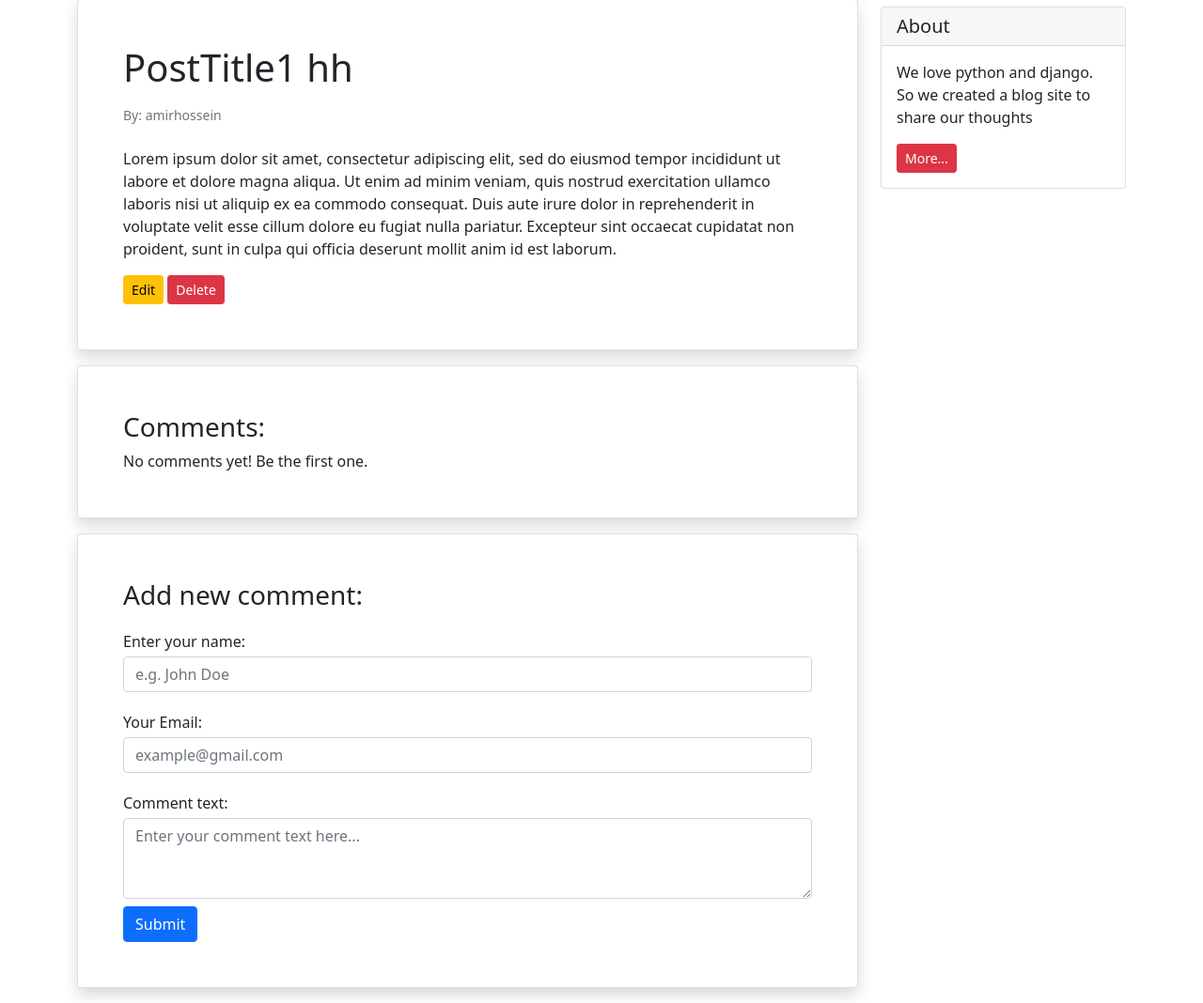
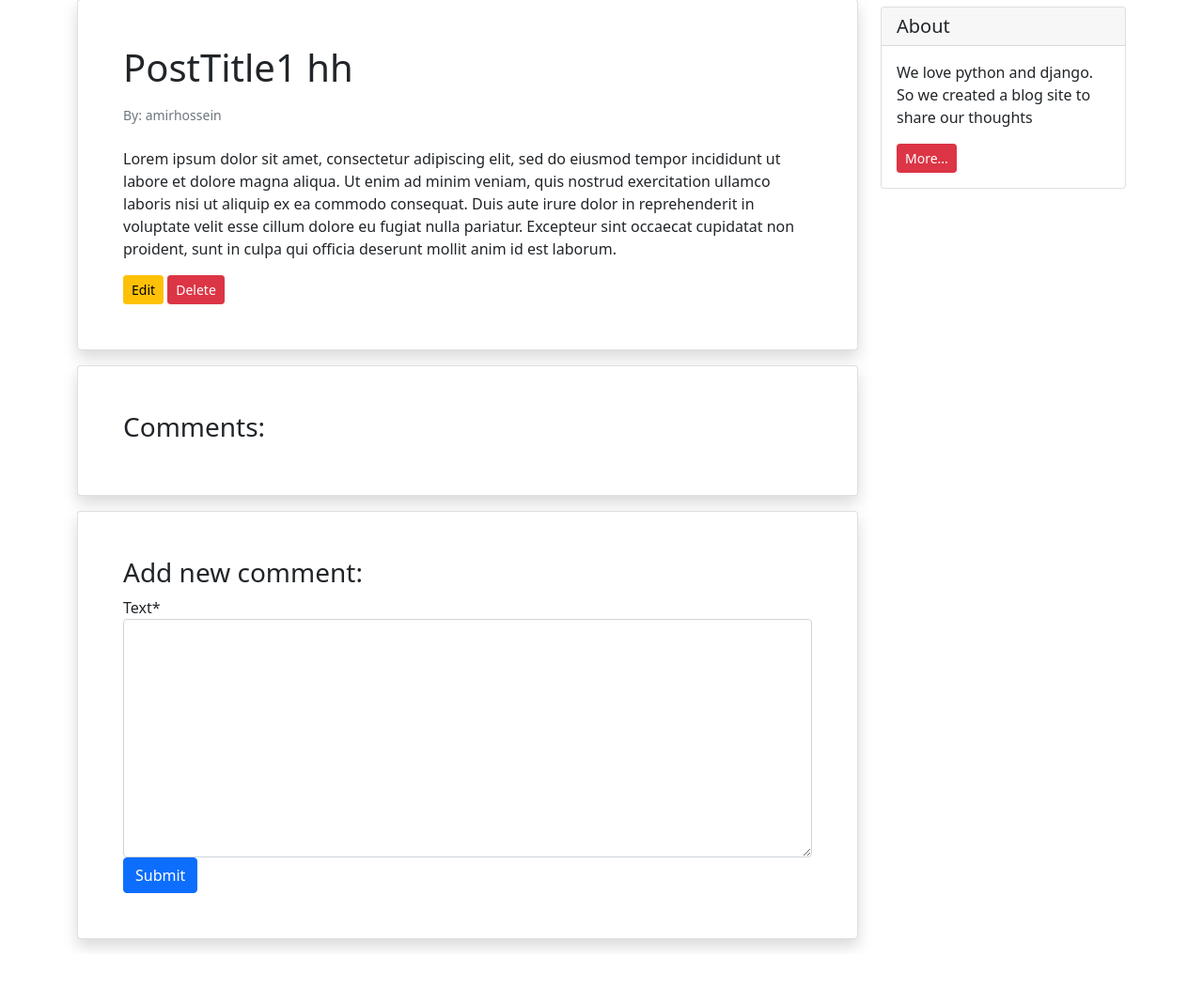
Before and after one commit to AmirHossein82x/django_blog_project, a Django app: page /blog/1/ in a window 1280 px wide. Shown: the part 243-1311 px from the top of the page at 94% size. After the commit the page ends 1254 px from the top, so only its background shows below. Run offline with Django 4.2, Linux system fonts and the light colour scheme; a user stored in the database is signed in; data comes from the database, SQL or seed files in the repository; both versions use the stored data as it was after the commit; some libraries are stand-ins or nearby versions.

Commit message:
permission and comment_form

```diff
--- a/blog/admin.py
+++ b/blog/admin.py
@@ -1,5 +1,5 @@
 from django.contrib import admin
-from .models import Post
+from .models import Post, Comment
 
 # Register your models here.
 @admin.register(Post)
@@ -8,3 +8,6 @@ class PostAdmin(admin.ModelAdmin):
     ordering = ('status',)
 
 # admin.site.register(Post, PostAdmin)
+@admin.register(Comment)
+class CommentAdmin(admin.ModelAdmin):
+    list_display = ('user', 'post')
--- a/blog/forms.py
+++ b/blog/forms.py
@@ -1,6 +1,11 @@
 from django import forms
-from .models import Post
+from .models import Post, Comment
 class PostForm(forms.ModelForm):
     class Meta:
         model = Post
         fields = ['title', 'text', 'author', 'status']
+
+class CommentForm(forms.ModelForm):
+    class Meta:
+        model = Comment
+        fields = ['text']
--- a/blog/models.py
+++ b/blog/models.py
@@ -1,6 +1,6 @@
 from django.db import models
 from django.shortcuts import reverse
-
+from django.contrib.auth import get_user_model
 # Create your models here.
 class Post(models.Model):
     STATUS_CHOICES = (
@@ -19,3 +19,8 @@ class Post(models.Model):
 
     def get_absolute_url(self):
         return reverse('posts_detail', args=[self.id])
+
+class Comment(models.Model):
+    user = models.ForeignKey(get_user_model(), on_delete=models.CASCADE)
+    post = models.ForeignKey(Post, related_name='comments', on_delete=models.CASCADE)
+    text = models.TextField()
--- a/blog/templates/blog/post_detail.html
+++ b/blog/templates/blog/post_detail.html
@@ -1,4 +1,5 @@
 {% extends '_base.html' %}
+{% load crispy_forms_tags %}
 {% block page_title %}
     Post Detail
 {% endblock %}
@@ -11,34 +12,30 @@
                     <h1>{{ posts.title }}</h1>
                     <p class="small text-muted mt-2">By: {{ posts.author }}</p>
                     <p class="mt-2">{{ posts.text }}</p>
+                    {% if posts.author == user %}
                     <div>
                         <a href="{% url "post_update" posts.id %}" class="btn btn-sm btn-warning">Edit</a>
                         <a href="{% url "post delete" posts.id %}" class="btn btn-sm btn-danger">Delete</a>
                     </div>
-
+                    {% endif %}
                 </div>
 
                 <div class="card shadow my-3 p-5">
                     <h3>Comments:</h3>
-                    No comments yet! Be the first one.
+                    {% for comment in comments %}
+                    <div class="container">
+                    <h3>{{ comment.user.username }}</h3>
+                    <p>{{ comment.text }}</p>
+
+                    </div>
+                    {% endfor %}
                 </div>
 
                 <div class="card shadow my-3 p-5">
                     <h3>Add new comment:</h3>
                     <form method="POST">
-                        <div class="form-group py-2">
-                            <label class="py-1" for="author_name">Enter your name:</label>
-                            <input type="text" class="form-control" placeholder="e.g. John Doe" name="author_name">
-                        </div>
-                        <div class="form-group py-2">
-                            <label class="py-1" for="email">Your Email:</label>
-                            <input type="email" class="form-control" placeholder="example@gmail.com" name="email">
-                        </div>
-                        <div class="form-group py-2">
-                            <label class="py-1" for="comment_text">Comment text:</label>
-                            <textarea class="form-control" name="text" rows="3"
-                                      placeholder="Enter your comment text here..."></textarea>
-                        </div>
+                        {% csrf_token %}
+                        {{ comment_form|crispy }}
                         <button type="submit" class="btn btn-primary">Submit</button>
                     </form>
                 </div>
--- a/blog/urls.py
+++ b/blog/urls.py
@@ -3,7 +3,7 @@ from .views import *
 
 urlpatterns = [
     path('', PostListView.as_view(), name='posts_list'),
-    path('<int:pk>/', PostDetailView.as_view(), name='posts_detail'),
+    path('<int:pk>/', post_detail_view, name='posts_detail'),
     path('create/', PostCreateView.as_view(), name='post create'),
     path('<int:pk>/update', PostUpdateView.as_view(), name='post_update'),
     path('<int:pk>/delete/', PostDeleteView.as_view(), name='post delete')
--- a/blog/views.py
+++ b/blog/views.py
@@ -4,9 +4,11 @@ from django.http import HttpResponse
 from django.core.exceptions import ObjectDoesNotExist
 from django.shortcuts import get_object_or_404
 from django.contrib.auth.models import User
-from .forms import PostForm
+from .forms import PostForm, CommentForm
 from django.views import generic
 from django.urls import reverse_lazy
+from django.contrib.auth.decorators import login_required
+from django.contrib.auth.mixins import LoginRequiredMixin, UserPassesTestMixin
 
 # Create your views here.
 def post_list_view(request):
@@ -22,21 +24,34 @@ class PostListView(generic.ListView):
     def get_queryset(self):
         return Post.objects.filter(status='pub').order_by("-datetime_modified")
 
-
+@login_required
 def post_detail_view(request, pk):
     posts = get_object_or_404(Post, pk=pk)
+    comments = posts.comments.all()
+    if request.method == "POST":
+        comment_form = CommentForm(request.POST)
+        if comment_form.is_valid():
+            new = comment_form.save(commit=False)
+            new.post = posts
+            new.user = request.user
+            new.save()
+            comment_form = CommentForm()
+    else:
+        comment_form = CommentForm()
+
+
     # try:
     #    posts = Post.objects.get(pk=pk)
     # except Post.DoesNotExist:  we can use this
     # except ObjectDoesNotExist:  # we can use this too
     #     posts = None
 
-    return render(request, 'blog/post_detail.html', {"posts": posts})
+    return render(request, 'blog/post_detail.html', {"posts": posts, 'comments': comments, 'comment_form': comment_form})
 
-class PostDetailView(generic.DetailView):
-    template_name = 'blog/post_detail.html'
-    model = Post
-    context_object_name = 'posts'
+# class PostDetailView(generic.DetailView):
+#     template_name = 'blog/post_detail.html'
+#     model = Post
+#     context_object_name = 'posts'
 
 
 def post_create_view(request):
@@ -61,7 +76,7 @@ def post_create_view(request):
         form = PostForm()
     return render(request, 'blog/post_create.html', context={'form': form})
 
-class PostCreateView(generic.CreateView):
+class PostCreateView(LoginRequiredMixin, generic.CreateView):
     form_class = PostForm
     template_name = 'blog/post_create.html'
     context_object_name = 'form'
@@ -75,10 +90,14 @@ def post_update_view(request, pk):
 
     return render(request, "blog/post_create.html", context={'form': form})
 
-class PostUpdateView(generic.UpdateView):
+class PostUpdateView(LoginRequiredMixin, UserPassesTestMixin, generic.UpdateView):
     form_class = PostForm
     model = Post
     template_name = "blog/post_create.html"
+
+    def test_func(self):
+        obj = self.get_object()
+        return obj.author == self.request.user
 
 def post_delete_view(request, pk):
     post = get_object_or_404(Post, pk=pk)
@@ -88,7 +107,11 @@ def post_delete_view(request, pk):
         return redirect('posts_list')
     return render(request, "blog/post_delete.html", context={"post": post})
 
-class PostDeleteView(generic.DeleteView):
+class PostDeleteView(LoginRequiredMixin, UserPassesTestMixin, generic.DeleteView):
     model = Post
     template_name = "blog/post_delete.html"
     success_url = reverse_lazy('posts_list')
+
+    def test_func(self):
+        obj = self.get_object()
+        return obj.author == self.request.user
--- a/config/settings.py
+++ b/config/settings.py
@@ -38,7 +38,8 @@ INSTALLED_APPS = [
     'django.contrib.messages',
     'django.contrib.staticfiles',
     'blog',
-    'accounts'
+    'accounts',
+    'crispy_forms',
 ]
 
 MIDDLEWARE = [
@@ -126,3 +127,4 @@ DEFAULT_AUTO_FIELD = 'django.db.models.BigAutoField'
 
 LOGIN_REDIRECT_URL = 'posts_list'
 LOGOUT_REDIRECT_URL = 'posts_list'
+CRISPY_TEMPLATE_PACK = 'bootstrap3'
--- a/templates/registration/login.html
+++ b/templates/registration/login.html
@@ -1,11 +1,12 @@
 {% extends '_base.html' %}
+{% load crispy_forms_tags %}
 {% block page_title %}
     Login
 {% endblock %}
 {% block content %}
     <form action="" method="post">
     {% csrf_token %}
-    {{ form.as_p }}
+    {{ form|crispy }}
     <button type="submit"> Log In</button>
     </form>
 {% endblock %}
--- a/templates/registration/signup.html
+++ b/templates/registration/signup.html
@@ -1,11 +1,12 @@
 {% extends '_base.html' %}
+{% load crispy_forms_tags %}
 {% block page_title %}
     sign up
 {% endblock %}
 {% block content %}
     <form action="" method="post">
     {% csrf_token %}
-    {{ form.as_p }}
+    {{ form|crispy }}
     <button type="submit"> Sign Up</button>
     </form>
 {% endblock %}
```
Also changed, not shown: blog/migrations/0002_comment.py (added), blog/migrations/0003_rename_book_comment_post.py (added), db.sqlite3.
